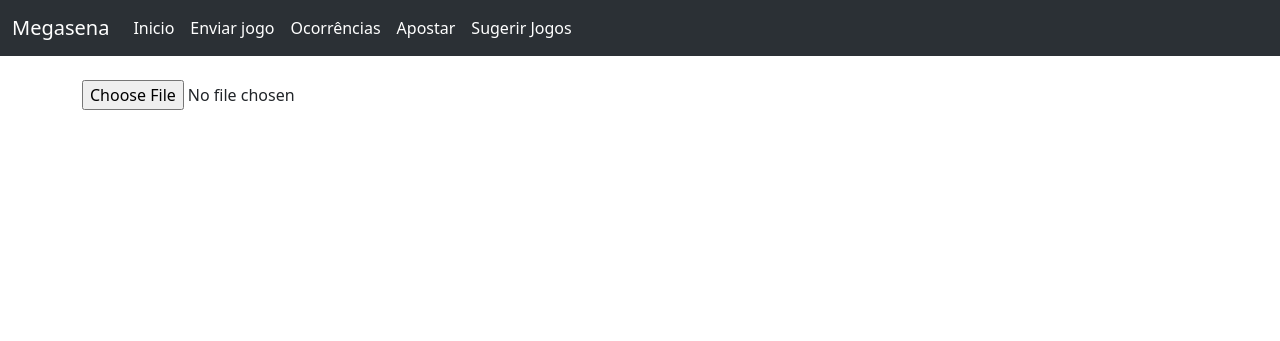
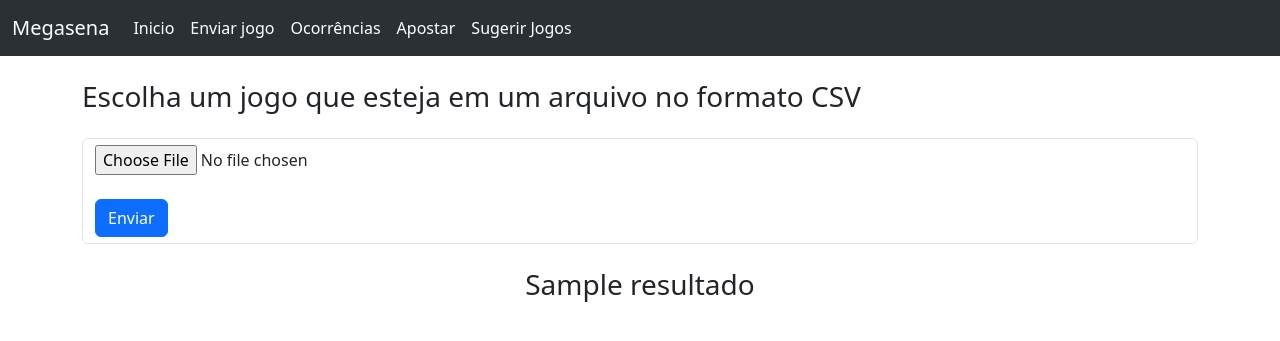
Before and after one commit to luxu/especializacao, a Flask app: template Tarefas/06-04-2024/frontend/templates/upload.html in a window 1280 px wide. Shown: the top 341 px of the page. Run offline with Flask 3, Linux system fonts and the light colour scheme; the template is opened without the code that fills it: most values are stand-ins (such as "Sample title", 1, 10 or a date in 2020).

Commit message:
Implementado o upload do arquivo CSV

```diff
--- a/Tarefas/06-04-2024/backend/app.py
+++ b/Tarefas/06-04-2024/backend/app.py
@@ -1,9 +1,13 @@
+import csv
 import json
+import os
 
 from flask import Flask, render_template, request, jsonify
+
 from megasena import MegasenaClass
 
 app = Flask(__name__, template_folder='../frontend/templates')
+app.config['UPLOAD_PATH'] = 'uploads'
 
 
 @app.route('/')
@@ -25,10 +29,35 @@
     template_name = 'cartela.html'
     return render_template(template_name)
 
-@app.route('/upload')
-def upload():
+
+@app.route('/uploader', methods=['GET', 'POST'])
+def upload_file():
     template_name = 'upload.html'
-    return render_template(template_name)
+    if request.method == 'GET':
+        return render_template(template_name)
+    if 'file' not in request.files:
+        return "Nenhum arquivo CSV enviado", 400
+    file = request.files['file']
+    if file.filename == '':
+        return "Nome de arquivo inválido", 400
+    if file:
+        dir_path = app.config['UPLOAD_PATH']
+        if not os.path.exists(dir_path):
+            os.makedirs(dir_path)
+        file_path = os.path.join(dir_path, file.filename)
+        file.save(file_path)
+        numbers = ''
+        with open(file_path, 'r') as _f:
+            csv_file = csv.reader(_f, delimiter=";")
+            for row in csv_file:
+                numbers += row[0]
+        megasena = MegasenaClass()
+        resultados = megasena.conferir(numbers)
+        if resultados[0] == 0:
+            # só der erro apaga o arquivo
+            os.remove(file_path)
+        megasena.numerosMaisSorteados()
+        return render_template(template_name, resultados=resultados)
 
 
 @app.route('/conferir', methods=['POST'])
@@ -42,6 +71,7 @@
     }
     return jsonify(response_data), 200
 
+
 @app.route('/sugerir')
 def sugerir():
     template_name = 'sugerir.html'
@@ -49,12 +79,12 @@
     resultados = megasena.getOcorrencias()[:30]
     return render_template(template_name, resultados=resultados)
 
+
 @app.route('/sugerir-jogo')
 def sugerirJogo():
     template_name = 'sugerir.html'
     megasena = MegasenaClass()
     resultados = megasena.getOcorrencias()[:30]
-    # Carrega os 30 primeiros
     megasena.numerosMaisSorteados()
     oitoNumerosEscolhidosAleatorios = megasena.sugerirJogo()
     resultadofinal = megasena.conferir(oitoNumerosEscolhidosAleatorios)
--- a/Tarefas/06-04-2024/frontend/templates/includes/navbar.html
+++ b/Tarefas/06-04-2024/frontend/templates/includes/navbar.html
@@ -10,7 +10,7 @@
           <a class="nav-link active" aria-current="page" href="/">Inicio</a>
         </li>
         <li class="nav-item">
-          <a class="nav-link active" href="http://localhost:5000/upload">Enviar jogo</a>
+          <a class="nav-link active" href="http://localhost:5000/uploader">Enviar jogo</a>
         </li>
         <li class="nav-item">
           <a class="nav-link active" href="http://localhost:5000/ocorrencias">Ocorrências</a>
--- a/Tarefas/06-04-2024/frontend/templates/upload.html
+++ b/Tarefas/06-04-2024/frontend/templates/upload.html
@@ -2,6 +2,28 @@
 
 {% block content %}
     <div class="jumbotron">
-        <input type="file" src="">
+        <h3>Escolha um jogo que esteja em um arquivo no formato CSV</h3>
+        <div class="mt-4">
+            <form class="form-control"
+                  action="http://localhost:5000/uploader"
+                  method="POST"
+                  enctype="multipart/form-data">
+                <div class="row">
+                    <input name="file" type="file" accept=".csv">
+                </div>
+                <div class="mt-4">
+                    <button class="btn btn-primary" type="submit">Enviar</button>
+                </div>
+            </form>
+        </div>
     </div>
+
+    <h3 class="mt-4 text-center">
+        {% for resultado in resultados %}
+            {% if resultado != 0 %}
+                <p>{{ resultado }}</p>
+            {% endif %}
+        {% endfor %}
+    </h3>
+
 {% endblock %}
```
Also changed, not shown: Tarefas/06-04-2024/backend/megasena.py (+15 -15 lines), Tarefas/06-04-2024/backend/static/js/scripts.js (+6 -2 lines).
